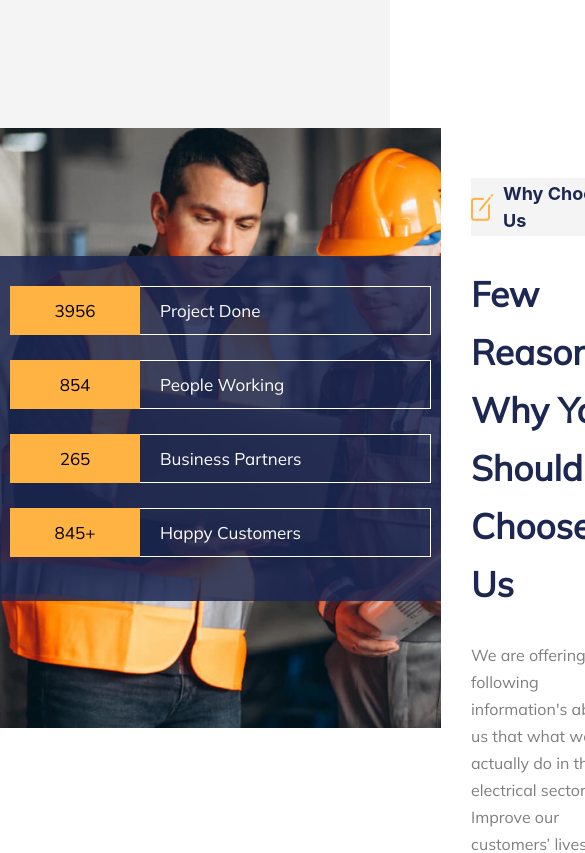
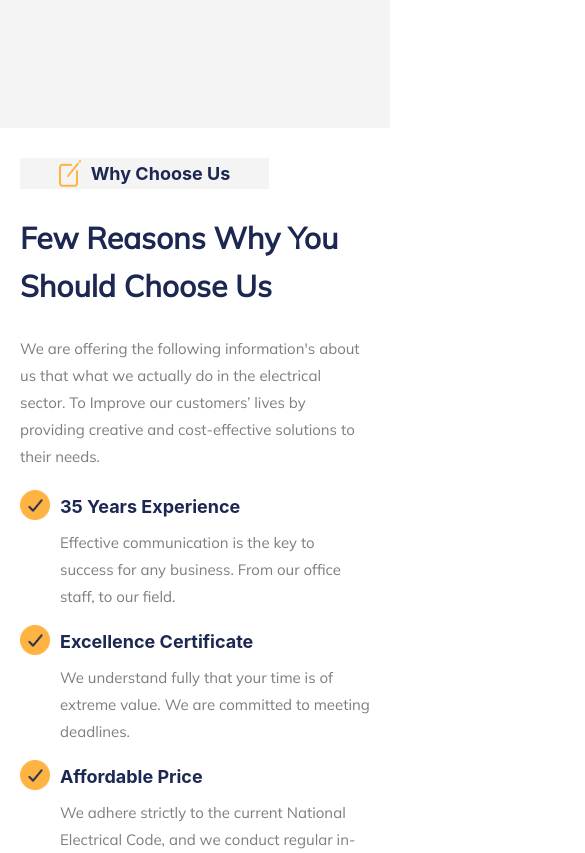
Before and after one commit to Klaot/bluecollor, a React (Create React App) app: page / in a window 390 px wide. Shown: the part 6560-7413 px from the top of the page, 585 px wide, since content can reach past the window. Built offline with nearby package versions, Linux system fonts and the light colour scheme.

Commit message:
сделал не немного адаптив whychooseus

```diff
--- a/src/styles/styles.scss
+++ b/src/styles/styles.scss
@@ -673,6 +673,7 @@ $colorH4: #1C2752;
 
   .gallery-cards {
     display: flex;
+    flex-wrap: wrap;
     justify-content: space-around;
     padding-top: 49px;
 
@@ -680,12 +681,13 @@ $colorH4: #1C2752;
       padding: 20px;
       background-color: #fff;
       text-align: center;
+      margin-inline: 5px;
+      margin-bottom: 20px;
 
       img {
         width: 257px;
       }
       h2 {
-        font-size: 25px;
         line-height: 38px;
         color: $colorH4;
       }
@@ -705,8 +707,10 @@ $colorH4: #1C2752;
 
 .testimonial {
   display: flex;
-  justify-content: center;
+  justify-content: space-around;
+  padding: 10px;
   padding-top: 150px;
+
 
   h1 {
     font-size: 45px;
@@ -722,7 +726,7 @@ $colorH4: #1C2752;
 // Carusel
 
 .carusel {
-  max-width: 591px;
+  max-width: 561px;
   display: flex;
   flex-direction: column;
   border: 1px solid #DDDDDD;
@@ -820,7 +824,7 @@ $colorH4: #1C2752;
 
 .meet-us {
   max-width: 564px;
-  margin-inline: 45px;
+  margin-inline: 15px;
   .meet-us-minilogo {
     @include minilogos();
   }
@@ -838,7 +842,7 @@ $colorH4: #1C2752;
     textarea {
         max-height: 150px;
         min-height: 150px;
-        max-width: 380px;
+        max-width: 90%;
         min-width: 303px;
         margin-bottom: 25px;
         padding: 19px 44px;
@@ -1353,7 +1357,7 @@ $colorH4: #1C2752;
       background-image: url('../image/whychooseusimg.jpg');
       background-repeat: no-repeat;
       background-size: cover;
-      padding: 0px;
+      padding: 10px;
 
 
       .why-choose-us-table {
@@ -1462,18 +1466,56 @@ $colorH4: #1C2752;
     }
   }
   .why-choose-us {
-
-    .why-choose-us-info-item {
-
-    }
-
     .why-choose-us-table {
       padding: 60px 40px 49px 40px;
     }
   }
-
-}
-
+  .any-question-number {
+    display: flex;
+    flex-direction: row;
+    align-items: center;
+    h2 {
+      font-size: 25px;
+    }
+    img {
+      margin-right: 10px;
+    }
+  }
+}
+
+@media (max-width: 904px) {
+  .testimonial {
+    flex-wrap: wrap;
+    .testimonial-info {
+      display: flex;
+      flex-direction: column;
+      align-items: center;
+      justify-content: center;
+    }
+    h1 {
+      font-size: 35px;
+      line-height: 58px;
+      color: $colorH4;
+    }
+  }
+  .meet-us {
+    max-width: 564px;
+    margin-inline: 15px;
+    margin-top: 30px;
+    display: flex;
+    flex-direction: column;
+    align-items: center;
+    justify-content: center;
+    .meet-us-minilogo {
+      @include minilogos();
+    }
+    .meet-us-form {
+      display: flex;
+      flex-direction: column;
+      background-color: #F4F4F4;
+    }
+  }
+}
 
 @media (max-width: 845px) {
 
@@ -1563,12 +1605,92 @@ $colorH4: #1C2752;
   }
 
   // whatweofers
+
   .what-we-offer__viewImg {
     img {
        max-width: 370px;
     }
-
-  }
+  }
+
+  .why-choose-us {
+    .why-choose-us-info {
+      padding: 30px 20px;
+
+      h1 {
+        color: $colorH4;
+        font-size: 30px;
+        line-height: 48px;
+      }
+      .why-choose-us-info-p {
+        font-size: 15px;
+        line-height: 27px;
+        color: $colorP;
+        margin-bottom: 20px;
+        margin-top: 0;
+      }
+
+      .why-choose-us-info-item {
+        display: flex;
+
+        h4 {
+          margin-top: 3px;
+          margin-bottom: 0px;
+          font-size: 18px;
+          line-height: 28px;
+          color: $colorH4;
+        }
+        img {
+          width: 30px;
+          height: 30px;
+          margin-right: 10px;
+        }
+        p {
+          font-size: 15px;
+          line-height: 27px;
+          margin-top: 8px;
+          color: #7E7E7E;
+        }
+      }
+    }
+  }
+
+  .why-choose-us-bg {
+    background-image: url('../image/whychooseusimg.jpg');
+    background-repeat: no-repeat;
+    background-size: cover;
+    background-position: center;
+    padding: 10px;
+    .why-choose-us-table {
+      padding: 30px 10px 19px 10px;
+
+  .why-choose-us-item-p {
+    text-align: center;
+    font-size: 24px;
+    line-height: 35px;
+    display: block;
+    width: 100px;
+    margin: 0;
+    background-color: #FFB342;
+    padding-block: 20px;
+
+  }
+  .why-choose-us-item-p2 {
+    width: 200px;
+    margin-block: 0;
+    font-size: 25px;
+    line-height: 35px;
+    color: #fff;
+    border-bottom: 1px solid #fff;
+    border-right: 1px solid #fff;
+    border-top: 1px solid #fff;
+    padding-block: 18.7px;
+    p {
+      margin-block: 0;
+      margin-left: 20px;
+    }
+   }
+  }
+ }
 }
 
 @media (max-width: 825px) {
@@ -1778,6 +1900,95 @@ $colorH4: #1C2752;
       max-width: 270px;
     }
   }
+
+  .why-choose-us {
+    flex-wrap: wrap-reverse;
+    align-items: center;
+    justify-content: center;
+
+    .why-choose-us-info {
+      padding: 30px 20px;
+
+      h1 {
+        color: $colorH4;
+        font-size: 30px;
+        line-height: 48px;
+      }
+      .why-choose-us-info-p {
+        font-size: 15px;
+        line-height: 27px;
+        color: $colorP;
+        margin-bottom: 20px;
+        margin-top: 0;
+      }
+
+      .why-choose-us-info-item {
+        display: flex;
+
+        h4 {
+          margin-top: 3px;
+          margin-bottom: 0px;
+          font-size: 18px;
+          line-height: 28px;
+          color: $colorH4;
+        }
+        img {
+          width: 30px;
+          height: 30px;
+          margin-right: 10px;
+        }
+        p {
+          font-size: 15px;
+          line-height: 27px;
+          margin-top: 8px;
+          color: #7E7E7E;
+        }
+      }
+    }
+  }
+
+  .why-choose-us-bg {
+    background-image: url('../image/whychooseusimg.jpg');
+    background-repeat: no-repeat;
+    background-size: cover;
+    background-position: center;
+    padding: 10px;
+    width: 100%;
+
+    .why-choose-us-table {
+      padding: 30px 10px 19px 10px;
+
+  .why-choose-us-item-p {
+    text-align: center;
+    font-size: 24px;
+    line-height: 35px;
+    display: block;
+    max-width: 100px;
+    margin: 0;
+    background-color: #FFB342;
+    padding-block: 20px;
+
+  }
+  .why-choose-us-item-p2 {
+    max-width: 300px;
+    margin-block: 0;
+    font-size: 25px;
+    line-height: 35px;
+    color: #fff;
+    border-bottom: 1px solid #fff;
+    border-right: 1px solid #fff;
+    border-top: 1px solid #fff;
+    padding-block: 18.7px;
+    p {
+      margin-block: 0;
+      margin-left: 20px;
+    }
+   }
+  }
+ }
+ .our-services-all div:nth-child(2) {
+  margin-inline: 0px 0px;
+}
 }
 
 
@@ -2126,6 +2337,42 @@ $colorH4: #1C2752;
       display: none;
     }
   }
+  .testimonial {
+    display: flex;
+    justify-content: center;
+  }
+  .meet-us-form {
+    display: flex;
+    flex-direction: column;
+    padding: 40px 10px;
+    background-color: #F4F4F4;
+
+    input {
+      margin-bottom: 25px;
+      padding: 10px 24px;
+    }
+
+    textarea {
+        max-height: 150px;
+        min-height: 150px;
+        max-width: 90%;
+        margin-bottom: 25px;
+        padding: 10px 24px;
+    }
+    textarea::placeholder {
+      font-family: sans-serif;
+    }
+
+    button {
+      padding-block: 20px;
+      background-color: $colorbg;
+      border: none;
+      cursor: pointer;
+      font-size: 17px;
+      line-height: 27px;
+      color: $colorH4;
+    }
+  }
  }
 
 
@@ -2297,6 +2544,27 @@ $colorH4: #1C2752;
 
 }
 
+@media (max-width: 480px) {
+  .meet-us {
+    max-width: 564px;
+    margin-inline: 15px;
+    margin-top: 30px;
+    display: flex;
+    flex-direction: column;
+    align-items: center;
+    justify-content: center;
+    .meet-us-minilogo {
+      @include minilogos();
+    }
+    .meet-us-form {
+      display: flex;
+      flex-direction: column;
+      padding: 55.5px 10opx;
+      background-color: #F4F4F4;
+    }
+  }
+}
+
 @media (max-width: 450px) {
 
   .our-services-info {
```
